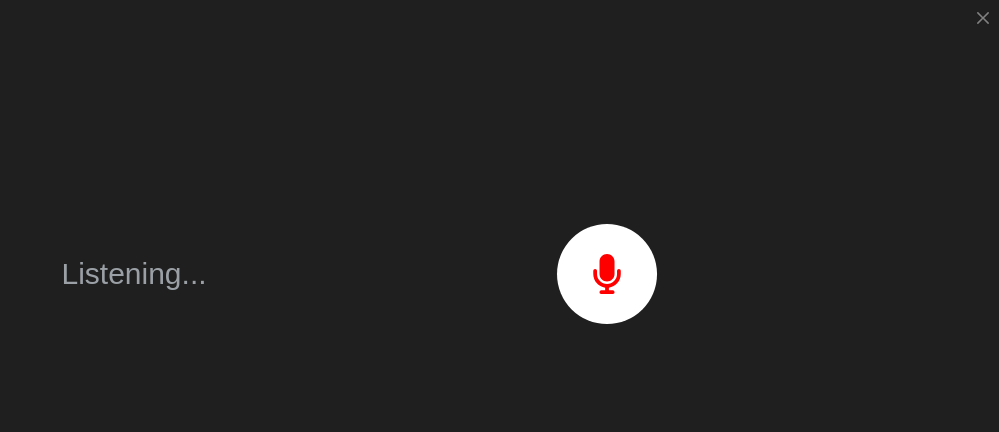
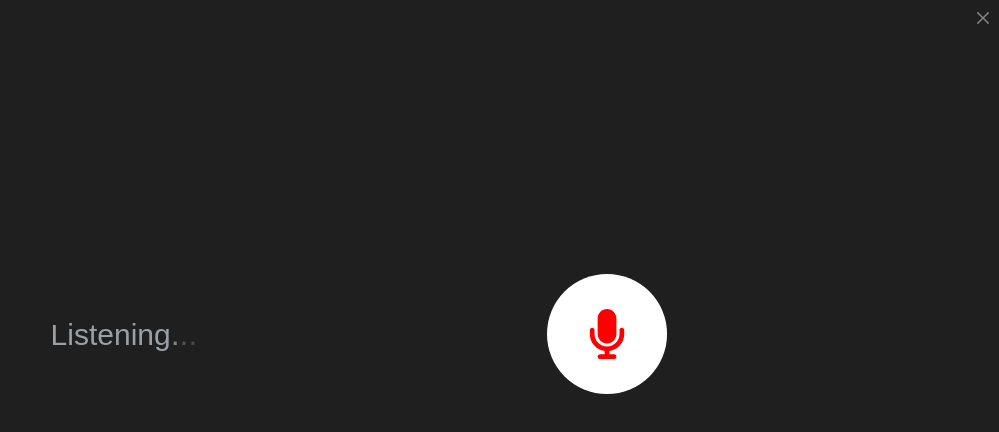
Before and after one commit to yashgoyal0110/g-clone-next, a Next.js app: page /speak in a window 1280 px wide. Shown: the top 432 px of the page, without its empty margins (281-1280 px from the left). Built offline with nearby package versions, Linux system fonts and the light colour scheme.

Commit message:
speak page improvement

```diff
--- a/app/speak/Listening.css
+++ b/app/speak/Listening.css
@@ -9,15 +9,46 @@
   align-items: center;
   gap: 350px;
   align-self: center;
-  margin-top: 200px;
+  margin-top: 250px;
 }
 .mic-icon {
   color: red;
-  font-size: 40px;
+  font-size: 50px;
 }
 .text-box {
   color: #9aa0a6;
   font-size: 30px;
+}
+.listening-dots {
+  display: inline-block;
+}
+
+.listening-dots span {
+  display: inline-block;
+  font-size: 2rem;
+  animation: dim-bright 1.5s infinite ease-in-out;
+  opacity: 0.3;
+}
+
+.listening-dots span:nth-child(1) {
+  animation-delay: 0s;
+}
+
+.listening-dots span:nth-child(2) {
+  animation-delay: 0.3s;
+}
+
+.listening-dots span:nth-child(3) {
+  animation-delay: 0.6s;
+}
+
+@keyframes dim-bright {
+  0%, 100% {
+    opacity: 0.3;
+  }
+  50% {
+    opacity: 1;
+  }
 }
 
 .icon-container {
@@ -25,8 +56,8 @@
   justify-content: center;
   align-items: center;
   background-color: white;
-  height: 100px;
-  width: 100px;
+  height: 120px;
+  width: 120px;
   border-radius: 50%;
   animation: heartbeat 1s infinite ease-in-out;
 }
--- a/app/speak/page.jsx
+++ b/app/speak/page.jsx
@@ -1,28 +1,36 @@
-"use client"
+"use client";
 import "./Listening.css";
 import { FaMicrophone } from "react-icons/fa6";
 import { RxCross2 } from "react-icons/rx";
 import { useRouter } from "next/navigation";
 function Listening() {
   const router = useRouter();
-    function crossButtonNavigation(){
-        router.push('/')
+  function crossButtonNavigation() {
+    router.push("/");
   }
   return (
     <div className="main">
       <div className="cross-container">
-        <RxCross2 className="cross-icon" onClick={()=> crossButtonNavigation()}/>
+        <RxCross2
+          className="cross-icon"
+          onClick={() => crossButtonNavigation()}
+        />
       </div>
       <div className="content-box">
         <div className="text-box">
-                Listening...
+          Listening
+          <div className="listening-dots">
+            <span>.</span>
+            <span>.</span>
+            <span>.</span>
+          </div>
         </div>
         <div className="icon-container">
-            <FaMicrophone className="mic-icon"/>
+          <FaMicrophone className="mic-icon" />
         </div>
       </div>
     </div>
-  )
+  );
 }
 
-export default Listening
+export default Listening;
```
Lines whose indentation alone changed are shown as unchanged.
